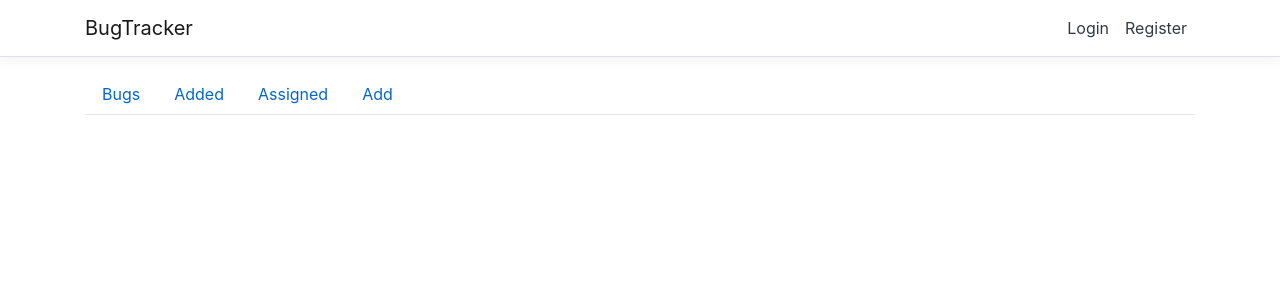
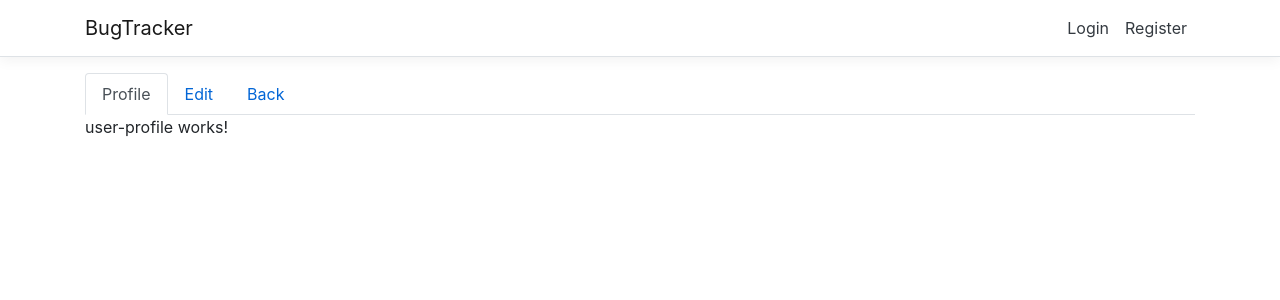
Before and after one commit to johnmweisz/.Net-Angular_Bug_Tracker, an Angular app in the folder ClientApp/: page /user/profile in a window 1280 px wide. Before the commit this address led to /bugs. Shown: the top 300 px of the page. Built offline with nearby package versions, Linux system fonts and the light colour scheme.

Commit message:
added user components and routing

```diff
--- a/ClientApp/src/app/nav-menu/nav-menu.component.html
+++ b/ClientApp/src/app/nav-menu/nav-menu.component.html
@@ -16,6 +16,9 @@
             <a class="nav-link text-dark" [routerLink]="['/register']">Register</a>
           </li>
           <li *ngIf="user" class="nav-item" [routerLinkActive]="['link-active']">
+            <a class="nav-link text-dark" [routerLink]="['/user']">Profile</a>
+          </li>
+          <li *ngIf="user" class="nav-item" [routerLinkActive]="['link-active']">
             <a class="nav-link text-dark" (click)="logout()" [routerLink]="['/login']">Logout</a>
           </li>
         </ul>
--- a/ClientApp/src/app/user-home/user-home.component.html
+++ b/ClientApp/src/app/user-home/user-home.component.html
@@ -1,16 +1,16 @@
 <div>
   <ul class="nav nav-tabs">
     <li class="nav-item">
-      <a class="nav-link active" href="#">Active</a>
+      <a class="nav-link" [routerLinkActive]="['active']" [routerLink]="['profile']">Profile</a>
     </li>
     <li class="nav-item">
-      <a class="nav-link" href="#">Link</a>
+      <a class="nav-link" [routerLinkActive]="['active']" [routerLink]="['edit']">Edit</a>
     </li>
     <li class="nav-item">
-      <a class="nav-link" href="#">Link</a>
-    </li>
-    <li class="nav-item">
-      <a class="nav-link disabled" href="#">Disabled</a>
+      <a class="nav-link" [routerLinkActive]="['active']" [routerLink]="['/bugs']">Back</a>
     </li>
   </ul>
 </div>
+<div>
+  <router-outlet></router-outlet>
+</div>
```
Also changed, not shown: ClientApp/src/app/app.module.ts (+10 -2 lines).
